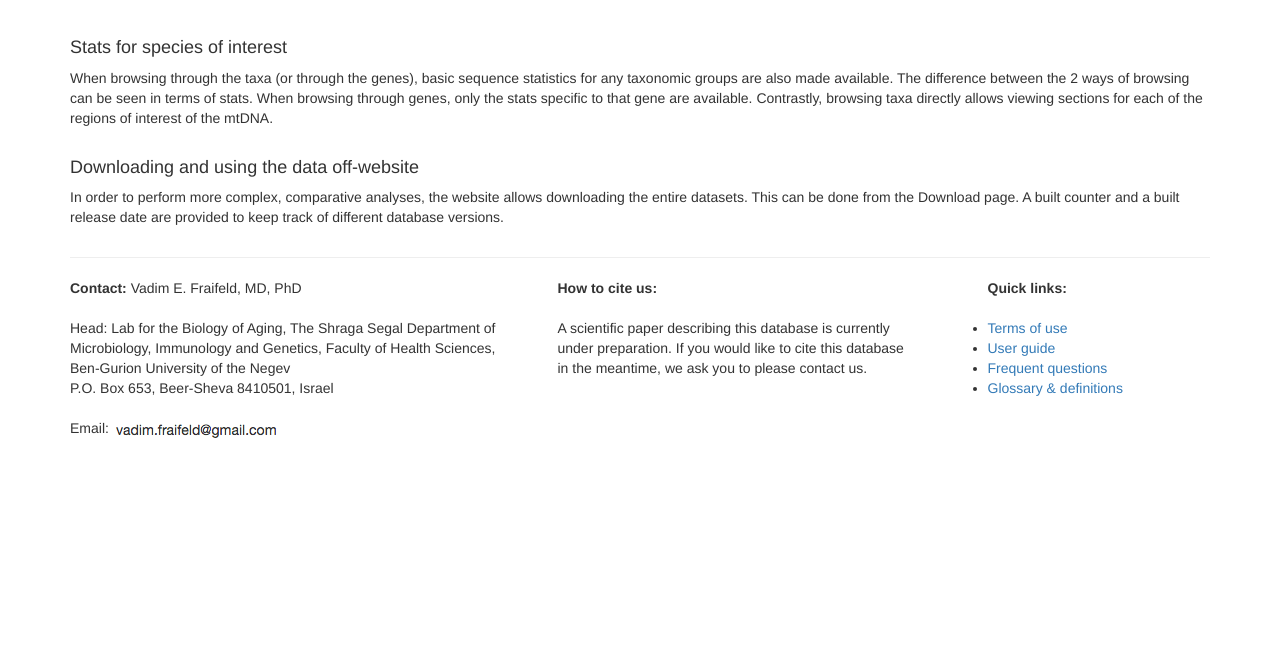
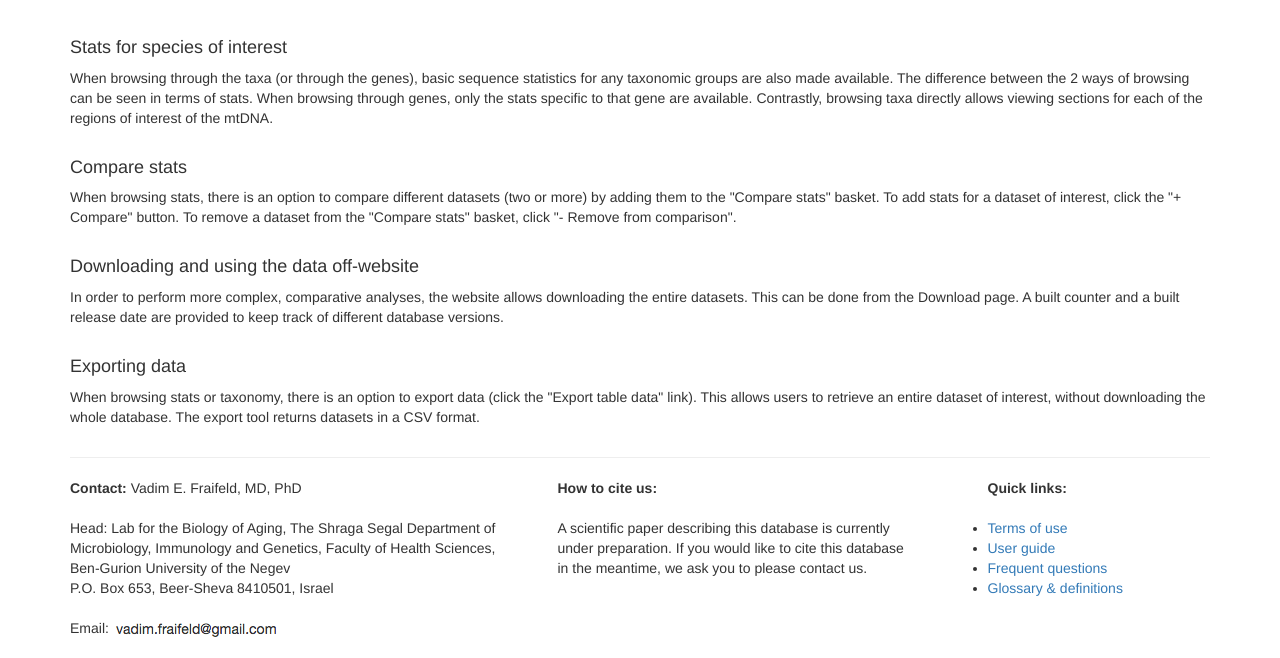
Before and after one commit to MitoAge/MitoAge-website, a Django app: page /user_guide/ in a window 1280 px wide. Shown: the part 429-1087 px from the top of the page. Before the commit the page ends 867 px from the top, so only its background shows below. Run offline with Django 3.2, Linux system fonts and the light colour scheme; parts of the project's set-up code (start-up, migrations or seed data) failed here and were passed over; some libraries are stand-ins or nearby versions.

Commit message:
updates to user guide

```diff
--- a/templates/static_pages/user_guide.html
+++ b/templates/static_pages/user_guide.html
@@ -33,10 +33,19 @@
 	to that gene are available. Contrastly, browsing taxa directly allows viewing sections for each of the regions of interest of the mtDNA.
 	<br/><br/></p>
 
+	<h4>Compare stats</h4>
+	<p>When browsing stats, there is an option to compare different datasets (two or more) by adding them to the "Compare stats" basket.
+	To add stats for a dataset of interest, click the "+ Compare" button. To remove a dataset from the "Compare stats" basket, click
+	"- Remove from comparison".<br/><br/></p>
+
 
 	<h4>Downloading and using the data off-website</h4>
 	<p>In order to perform more complex, comparative analyses, the website allows downloading the entire datasets. This can be done from
-	the Download page. A built counter and a built release date are provided to keep track of different database versions.</p>
+	the Download page. A built counter and a built release date are provided to keep track of different database versions.<br/><br/></p>
 
 
+	<h4>Exporting data</h4>
+	<p>When browsing stats or taxonomy, there is an option to export data (click the "Export table data" link). This allows users to retrieve
+	an entire dataset of interest, without downloading the whole database. The export tool returns datasets in a CSV format.</p>
+
 {% endblock %}
```
